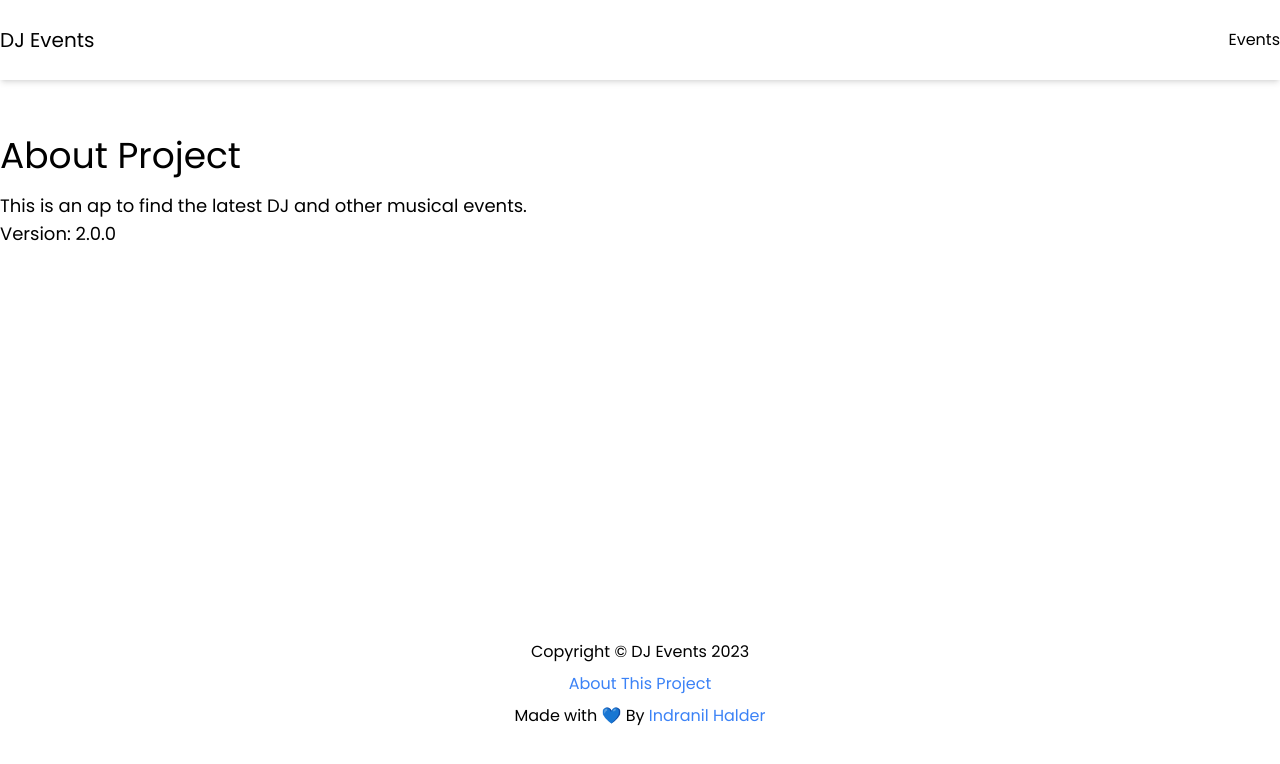
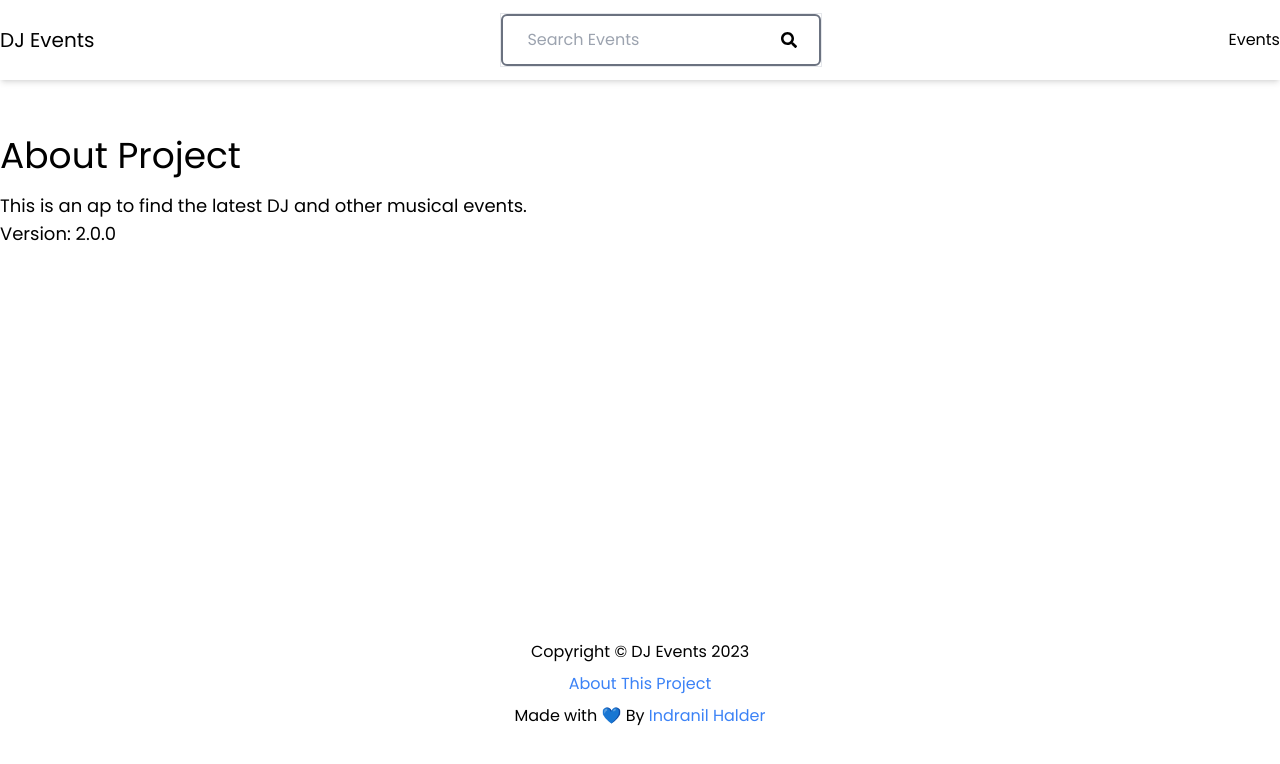
Before and after one commit to indranildeveloper/dj-events-frontend, a Next.js app: page /about in a window 1280 px wide. Shown: the top 764 px of the page. Built offline with nearby package versions, Linux system fonts and the light colour scheme.

Commit message:
Search completed

```diff
--- a/components/Header.js
+++ b/components/Header.js
@@ -1,4 +1,5 @@
 import Link from "next/link";
+import Search from "./Search";
 
 const Header = () => {
   return (
@@ -9,6 +10,8 @@ const Header = () => {
             DJ Events
           </Link>
         </div>
+
+        <Search />
 
         <nav>
           <ul>
--- /dev/null
+++ b/components/Search.js
@@ -0,0 +1,33 @@
+import { useState } from "react";
+import { useRouter } from "next/router";
+import { FaSearch } from "react-icons/fa";
+
+const Search = () => {
+  const [searchTerm, setSearchTerm] = useState("");
+  const router = useRouter();
+
+  const handleSubmit = (e) => {
+    e.preventDefault();
+    router.push(`/events/search?term=${searchTerm}`);
+    setSearchTerm("");
+  };
+
+  return (
+    <div>
+      <form className="relative border" onSubmit={(e) => handleSubmit(e)}>
+        <input
+          type="text"
+          className="border-2 px-6 py-3 border-gray-500 rounded-md w-80 outline-none transition-all duration-300 focus:border-blue-500 focus:w-96"
+          value={searchTerm}
+          onChange={(e) => setSearchTerm(e.target.value)}
+          placeholder="Search Events"
+        />
+        <button type="submit">
+          <FaSearch className="absolute top-1/2 right-6 -translate-y-1/2" />
+        </button>
+      </form>
+    </div>
+  );
+};
+
+export default Search;
```
